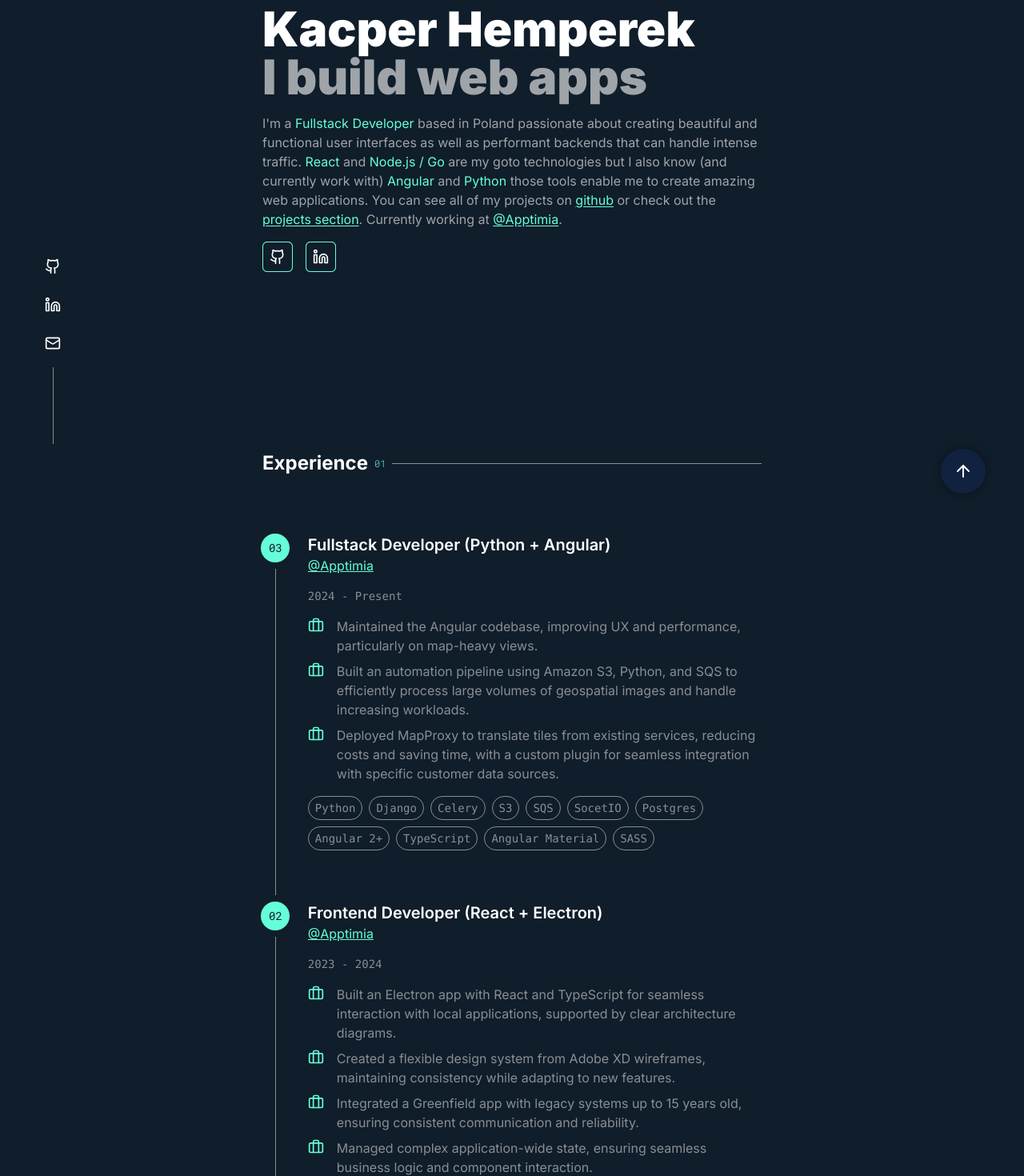
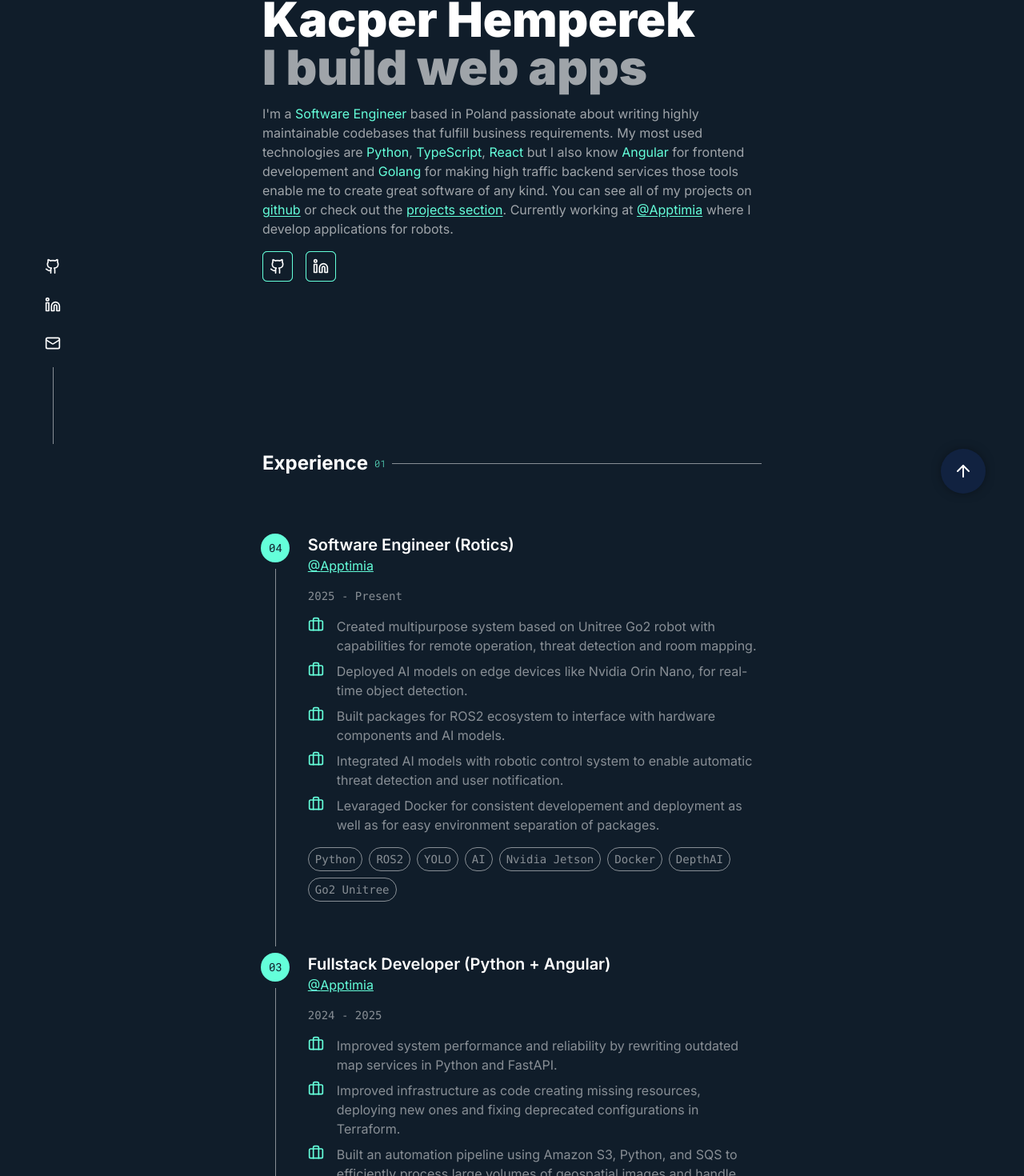
Before and after one commit to KacperHemperek/portfolio, a Next.js app: page / in a window 1280 px wide. Shown: the part 245-1715 px from the top of the page at 80% size. Built offline with nearby package versions, Linux system fonts and the light colour scheme.

Commit message:
chore: update packages and update experience section as well as home header

```diff
--- a/src/components/homepage/home-header.tsx
+++ b/src/components/homepage/home-header.tsx
@@ -78,21 +78,23 @@ export default function HomeHeader() {
         transition={{ duration: 0.5, delay: DURATION + TYPING_DELAY + 0.75 }}
         className='pb-4 text-white/60'
       >
-        I&#39;m a <Highlight>Fullstack Developer</Highlight> based in Poland
-        passionate about creating beautiful and functional user interfaces as
-        well as performant backends that can handle intense traffic.{' '}
-        <Highlight>React</Highlight> and <Highlight>Node.js / Go </Highlight>{' '}
-        are my goto technologies but I also know (and currently work with){' '}
-        <Highlight>Angular</Highlight> and <Highlight>Python</Highlight> those
-        tools enable me to create amazing web applications. You can see all of
-        my projects on{' '}
+        I&#39;m a <Highlight>Software Engineer</Highlight> based in Poland
+        passionate about writing highly maintainable codebases that fulfill
+        business requirements. My most used technologies are{' '}
+        <Highlight>Python</Highlight>, <Highlight>TypeScript</Highlight>,{' '}
+        <Highlight>React</Highlight> but I also know{' '}
+        <Highlight>Angular</Highlight> for frontend developement and{' '}
+        <Highlight>Golang</Highlight> for making high traffic backend services
+        those tools enable me to create great software of any kind. You can see
+        all of my projects on{' '}
         <OutsideLink href={socials.github.url}>github</OutsideLink> or check out
         the{' '}
         <OutsideLink href='/#projects' openInNewTab={false}>
           projects section
         </OutsideLink>
         . Currently working at{' '}
-        <OutsideLink href='/#experience'>@Apptimia</OutsideLink>.
+        <OutsideLink href='/#experience'>@Apptimia</OutsideLink> where I develop
+        applications for robots.
       </motion.p>
       <motion.div
         animate='shown'
--- a/src/content/experience.ts
+++ b/src/content/experience.ts
@@ -2,28 +2,57 @@ import { WorkItemProps } from '~/components/common/work-item';
 
 export const workItemsList: Omit<WorkItemProps, 'last' | 'number'>[] = [
   {
+    position: 'Software Engineer (Rotics)',
+    companyName: 'Apptimia',
+    companyUrl: 'https://apptimia.com',
+    startDate: '2025',
+    endDate: 'Present',
+    skills: [
+      'Python',
+      'ROS2',
+      'YOLO',
+      'AI',
+      'Nvidia Jetson',
+      'Docker',
+      'DepthAI',
+      'Go2 Unitree',
+    ],
+    list: [
+      'Created multipurpose system based on Unitree Go2 robot with capabilities for remote operation, threat detection and room mapping.',
+      'Deployed AI models on edge devices like Nvidia Orin Nano, for real-time object detection.',
+      'Built packages for ROS2 ecosystem to interface with hardware components and AI models.',
+      'Integrated AI models with robotic control system to enable automatic threat detection and user notification.',
+      'Levaraged Docker for consistent developement and deployment as well as for easy environment separation of packages.',
+    ],
+  },
+  {
     position: 'Fullstack Developer (Python + Angular)',
     companyName: 'Apptimia',
     companyUrl: 'https://apptimia.com',
-    endDate: 'Present',
+    endDate: '2025',
     startDate: '2024',
     skills: [
       'Python',
       'Django',
-      'Celery',
+      'FastAPI',
+      'AWS',
       'S3',
       'SQS',
-      'SocetIO',
       'Postgres',
+      'PostGIS',
+      'Terraform',
+      'Docker',
       'Angular 2+',
       'TypeScript',
       'Angular Material',
       'SASS',
     ],
     list: [
+      'Improved system performance and reliability by rewriting outdated map services in Python and FastAPI.',
+      'Improved infrastructure as code creating missing resources, deploying new ones and fixing deprecated configurations in Terraform.',
+      'Built an automation pipeline using Amazon S3, Python, and SQS to efficiently process large volumes of geospatial images and handle increasing workloads.',
+      'Deployed proxy service to translate tiles from existing services, reducing costs and saving time.',
       'Maintained the Angular codebase, improving UX and performance, particularly on map-heavy views.',
-      'Built an automation pipeline using Amazon S3, Python, and SQS to efficiently process large volumes of geospatial images and handle increasing workloads.',
-      'Deployed MapProxy to translate tiles from existing services, reducing costs and saving time, with a custom plugin for seamless integration with specific customer data sources.',
     ],
   },
   {
@@ -47,7 +76,7 @@ export const workItemsList: Omit<WorkItemProps, 'last' | 'number'>[] = [
       'Created a flexible design system from Adobe XD wireframes, maintaining consistency while adapting to new features.',
       'Integrated a Greenfield app with legacy systems up to 15 years old, ensuring consistent communication and reliability.',
       'Managed complex application-wide state, ensuring seamless business logic and component interaction.',
-      'Contributed tech insights, recommending performance and UX improvements.',
+      'Contributed technical insights, recommending performance and UX improvements.',
       'Developed unit tests for critical components, ensuring high code quality.',
     ],
   },
@@ -70,8 +99,8 @@ export const workItemsList: Omit<WorkItemProps, 'last' | 'number'>[] = [
       'Overhauled data flows with pagination, fragmented data loading, and debounced API requests to improve performance and streamline the buying process.',
       'Revamped end-to-end test suites to reduce CI time and improve test reliability, ensuring high-performance code in production.',
       'Updated outdated packages to improve system stability and ensure compatibility with the latest standards and supported technologies.',
-      'Improved UIs for essential features to enhance UX and overall design',
-      'Introduced additional E2E tests using cypress to ensure correct user flows across the application',
+      'Improved UIs for essential features to enhance UX and overall design.',
+      'Introduced additional E2E tests using cypress to ensure correct user flows across the application.',
     ],
   },
 ];
```
Also changed, not shown: package.json (+16 -16 lines), 1 other file (tests, documents, lock files or other folders).
